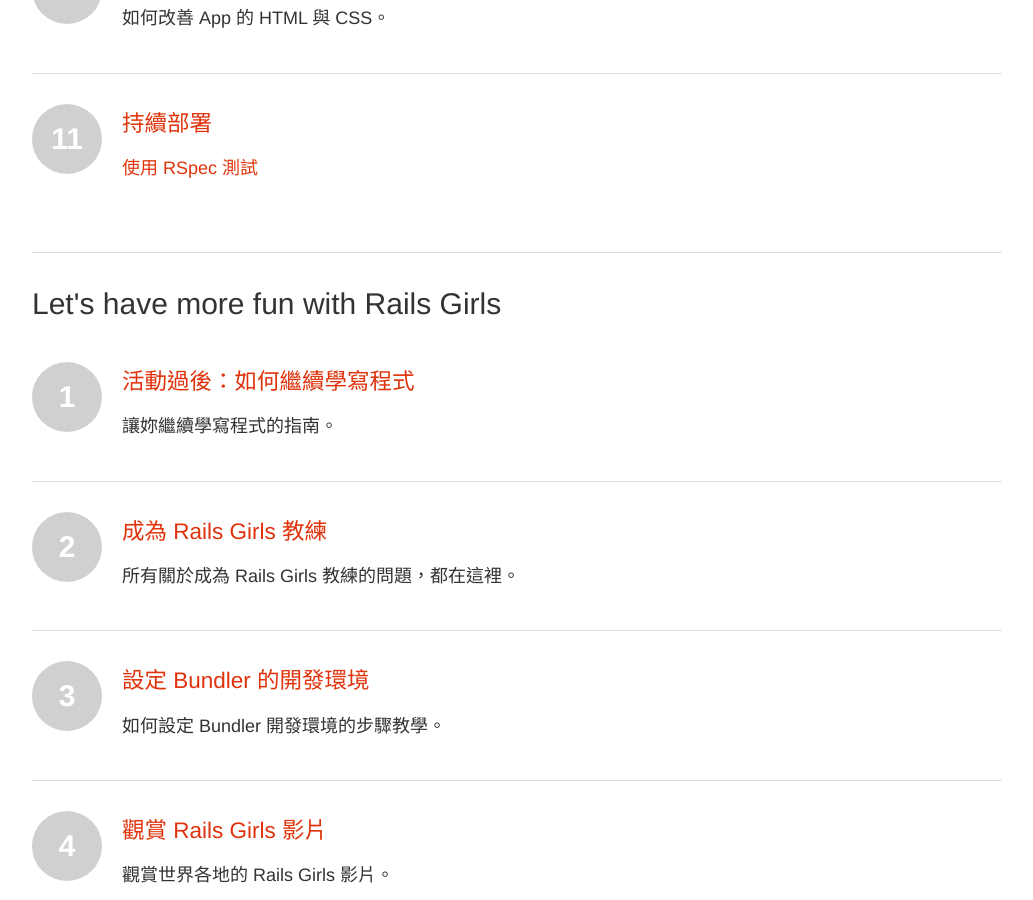
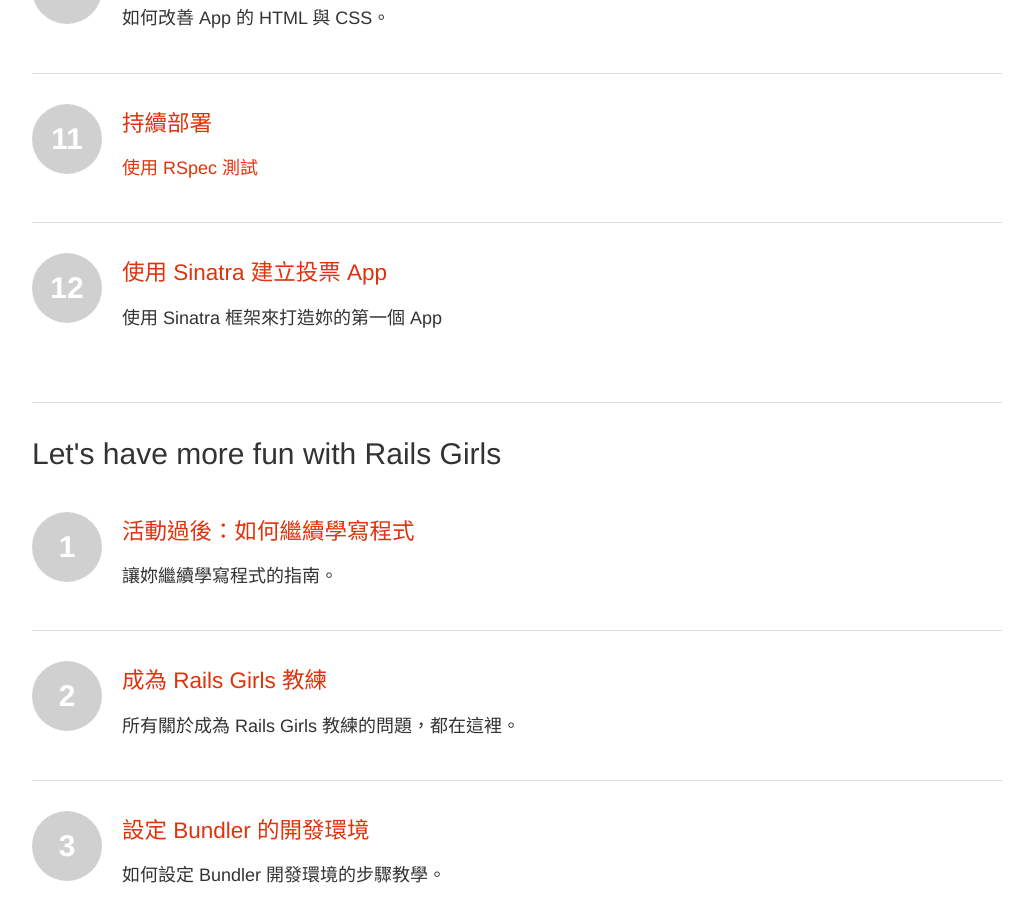
Before and after one commit to railsgirls-taiwan/railsgirls-taiwan.github.io, a Jekyll site: the page built from index.html, in a window 1280 px wide and 900 px high, scrolled down 3184 px. Shown: the whole window, without its empty margins (53-1086 px from the left). Built offline with Jekyll 4.4.1, drawn with Linux system fonts in a browser that asks for light colours; nearby versions of some CDN libraries; Markdown is read by kramdown in place of the engine named in the settings.

Commit message:
Update index.html

```diff
--- a/index.html
+++ b/index.html
@@ -112,6 +112,14 @@
         <h3>持續部署</h3>
         <p><a href="testing-rspec">使用 RSpec 測試</a></p>
     </li>
+
+    <li>
+        <a href="sinatra-app">
+            <i>12</i>
+            <h3>使用 Sinatra 建立投票 App</h3>
+            <p>使用 Sinatra 框架來打造妳的第一個 App</p>
+        </a>
+    </li>
 </ul>
 
 <hr />
```
